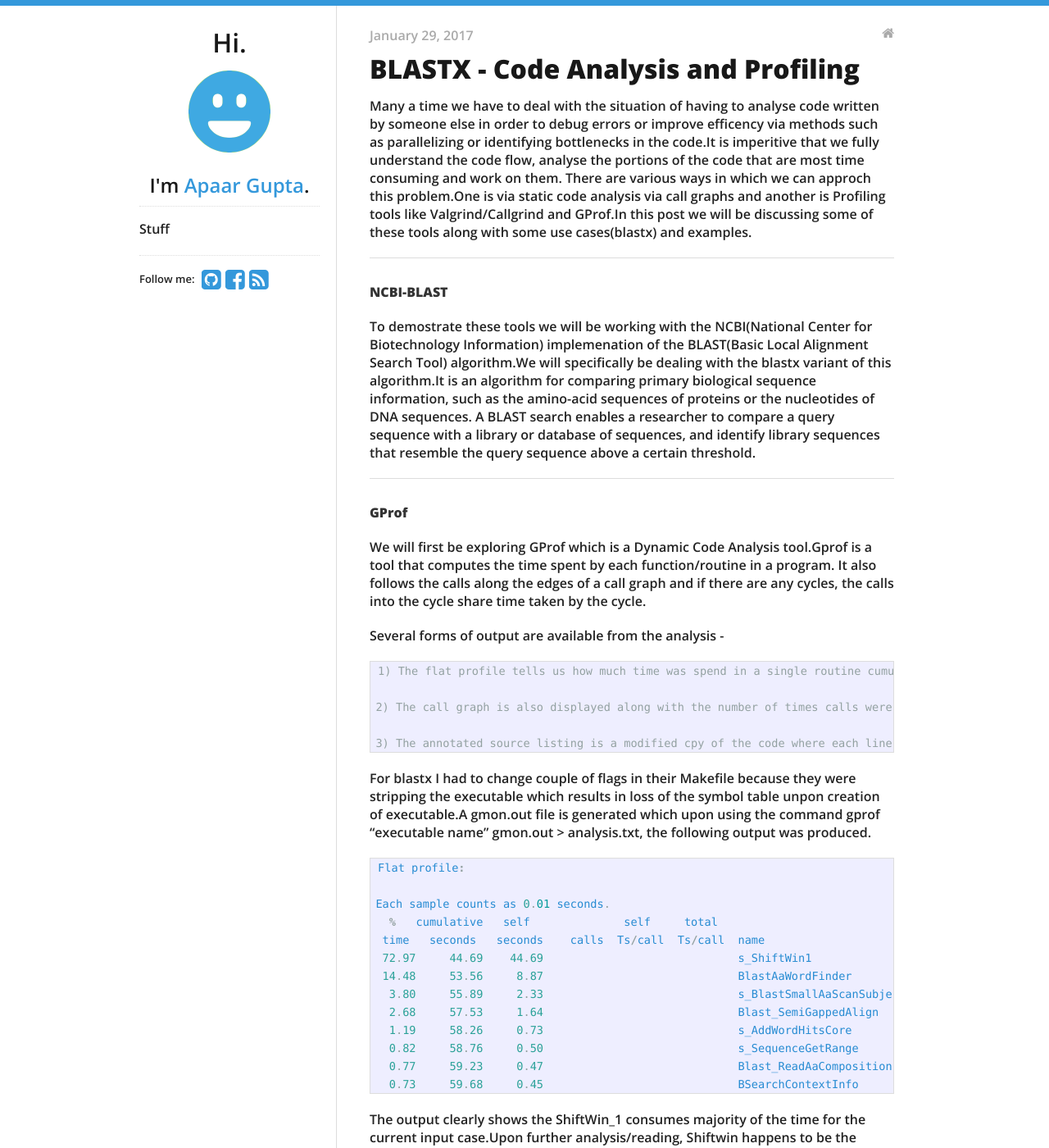
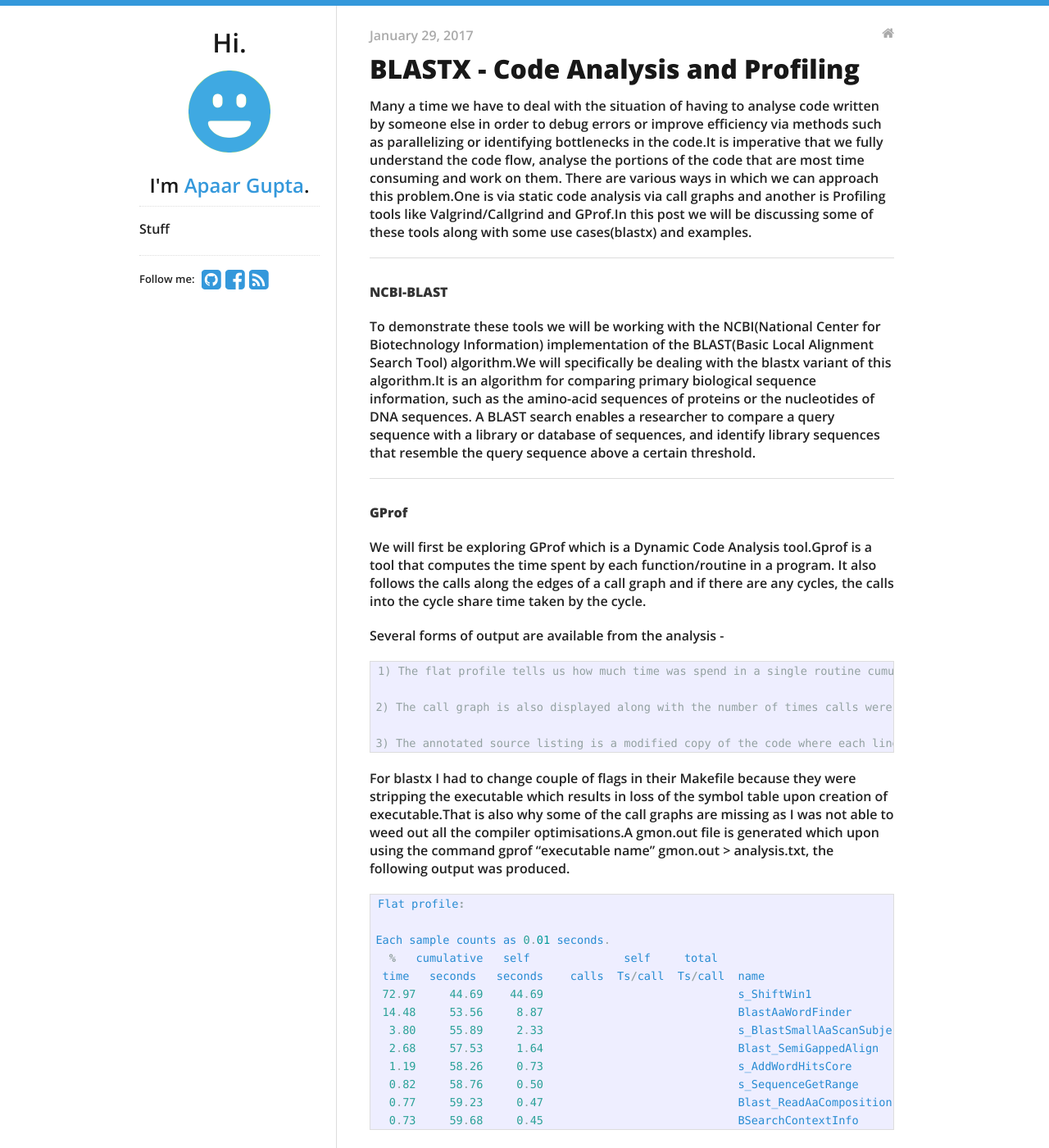
Before and after one commit to Apaar/apaar.github.io, a Jekyll site: the page built from _posts/2017-01-29-BLASTX-code-analysis-and-profiling.md, in a window 1280 px wide and 1400 px high. Shown: the whole window at 82% size. Built offline with Jekyll 4.4.1, drawn with Linux system fonts in a browser that asks for light colours; nearby versions of some CDN libraries; some of the changed text lies outside the part shown.

Commit message:
spell-checking

```diff
--- a/_posts/2017-01-29-BLASTX-code-analysis-and-profiling.md
+++ b/_posts/2017-01-29-BLASTX-code-analysis-and-profiling.md
@@ -5,14 +5,14 @@ categories:
 - blog
 ---
 
-Many a time we have to deal with the situation of having to analyse code written by someone else in order to debug errors or improve efficency via methods such as parallelizing or identifying bottlenecks in the code.It is imperitive that we fully understand the code flow, analyse the portions of the code that are most time consuming and work on them.
-There are various ways in which we can approch this problem.One is via static code analysis via call graphs and another is Profiling tools like Valgrind/Callgrind and GProf.In this post we will be discussing some of these tools along with some use cases(blastx) and examples.
+Many a time we have to deal with the situation of having to analyse code written by someone else in order to debug errors or improve efficiency via methods such as parallelizing or identifying bottlenecks in the code.It is imperative that we fully understand the code flow, analyse the portions of the code that are most time consuming and work on them.
+There are various ways in which we can approach this problem.One is via static code analysis via call graphs and another is Profiling tools like Valgrind/Callgrind and GProf.In this post we will be discussing some of these tools along with some use cases(blastx) and examples.
 
 ---
 
 **NCBI-BLAST**
 
-To demostrate these tools we will be working with the NCBI(National Center for Biotechnology Information) implemenation of the BLAST(Basic Local Alignment Search Tool) algorithm.We will specifically be dealing with the blastx variant of this algorithm.It is an algorithm for comparing primary biological sequence information, such as the amino-acid sequences of proteins or the nucleotides of DNA sequences. A BLAST search enables a researcher to compare a query sequence with a library or database of sequences, and identify library sequences that resemble the query sequence above a certain threshold.
+To demonstrate these tools we will be working with the NCBI(National Center for Biotechnology Information) implementation of the BLAST(Basic Local Alignment Search Tool) algorithm.We will specifically be dealing with the blastx variant of this algorithm.It is an algorithm for comparing primary biological sequence information, such as the amino-acid sequences of proteins or the nucleotides of DNA sequences. A BLAST search enables a researcher to compare a query sequence with a library or database of sequences, and identify library sequences that resemble the query sequence above a certain threshold.
 
 ---
 
@@ -26,9 +26,9 @@ Several forms of output are available from the analysis -
 
 	2) The call graph is also displayed along with the number of times calls were made in the graph. It can be used to identify and reduce the number of calls to expensive functions/sub-routines.
 
-	3) The annotated source listing is a modified cpy of the code where each line of code also has the number of times it was executed.
+	3) The annotated source listing is a modified copy of the code where each line of code also has the number of times it was executed.
 
-For blastx I had to change couple of flags in their Makefile because they were stripping the executable which results in loss of the symbol table unpon creation of executable.A gmon.out file is generated which upon using the command gprof "executable name" gmon.out > analysis.txt, the following output was produced.
+For blastx I had to change couple of flags in their Makefile because they were stripping the executable which results in loss of the symbol table upon creation of executable.That is also why some of the call graphs are missing as I was not able to weed out all the compiler optimisations.A gmon.out file is generated which upon using the command gprof "executable name" gmon.out > analysis.txt, the following output was produced.
 
 {% highlight c %}
 
```
Also changed, not shown: other parts of _posts/2017-01-29-BLASTX-code-analysis-and-profiling.md (+4 -4 lines), _posts/2017-02-11-code-analysis-and-profiling-2.md (+1 -1 lines).
